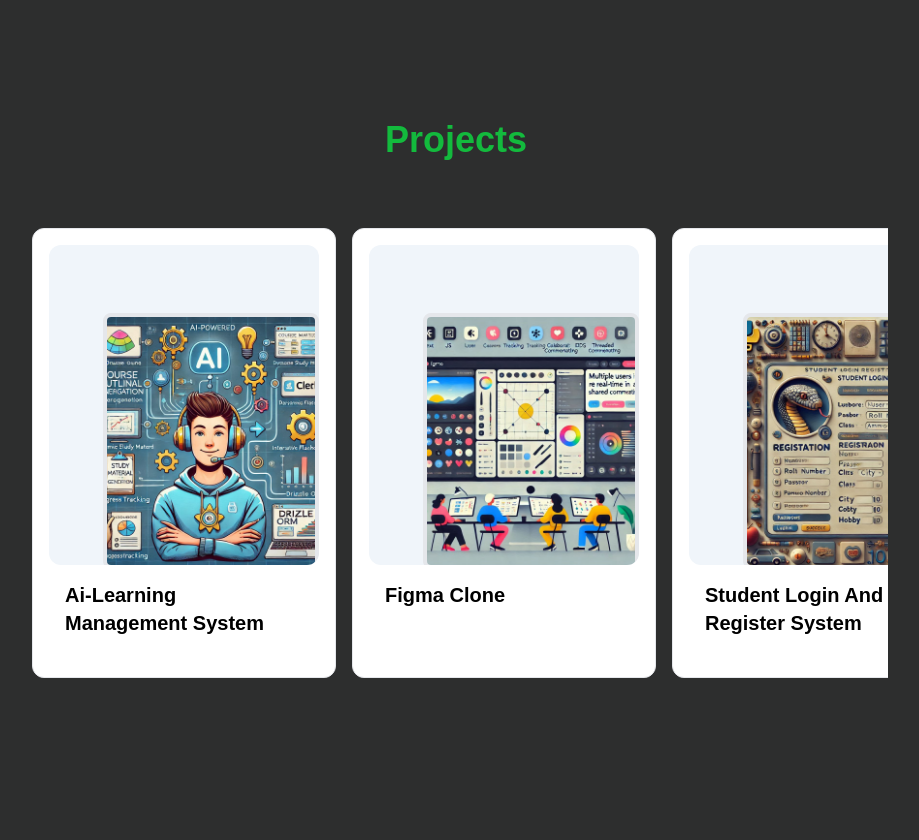
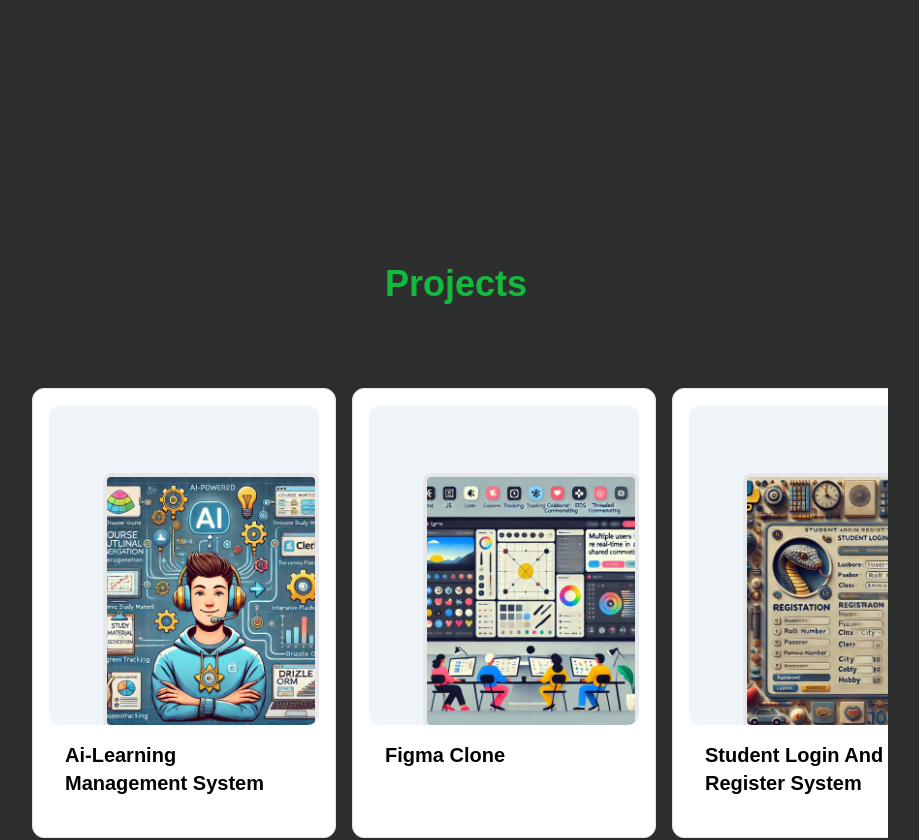
Before and after one commit to Manavalan2517/Responsive-Portfolio-Website, a React (Create React App) app: page / in a window 1280 px wide. Shown: the part 1480-2320 px from the top of the page, without its empty margins (184-1103 px from the left). Built offline with nearby package versions, Linux system fonts and the light colour scheme; a web font is replaced by a local one.

Commit message:
Update Portfolio.jsx

```diff
--- a/src/components/pages/Portfolio.jsx
+++ b/src/components/pages/Portfolio.jsx
@@ -14,7 +14,7 @@ export const Portfolio = () => {
   }, []);
 
   return (
-    <div className="gap-4 max-md:pt-36 max-md:px-1 px-52 ">
+    <div className="gap-4 max-md:pt-36 max-md:px-1 px-52 pt-36 flex flex-col items-center justify-center">
       <Heading title="Projects" />
       <div className="w-full overflow-hidden">
         <motion.div
@@ -50,7 +50,7 @@ export const Portfolio = () => {
                   <h1 className="text-xl font-semibold capitalize">
                     {item.title}
                   </h1>
-                  <CreativeBtn2 link={item.link}/>
+                  <CreativeBtn2 link={item.link} />
                 </article>
               </div>
             </motion.div>
```
